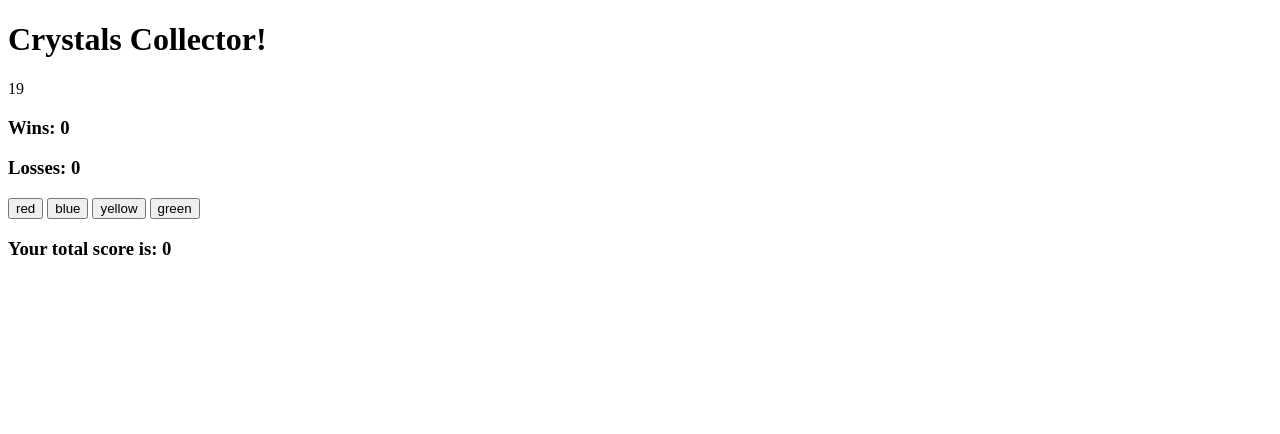
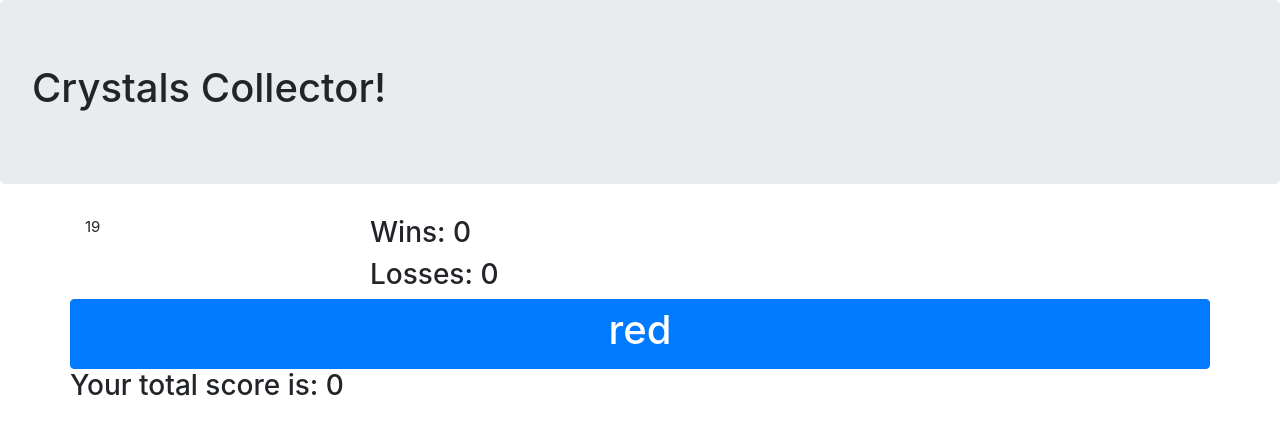
Before and after one commit to Justheretobuildstuff/unit-4-game, a plain HTML site: page index.html in a window 1280 px wide. Drawn offline with nearby package versions, Linux system fonts and the light colour scheme.

Commit message:
frame layout finishing up

```diff
--- a/assets/css/style.css
+++ b/assets/css/style.css
@@ -0,0 +1,3 @@
+#myRandomNumber {
+    font-size: 15px;
+}
--- a/assets/javascript/game.js
+++ b/assets/javascript/game.js
@@ -2,13 +2,25 @@
 var wins = 0;
 var losses = 0;
 var ourTotal = 0;
-var whatyouguessed = "";
-var chars = ["a", "b", "c", "d", "e", "f", "g", "h", "i", "j", "k",
-    "l", "m", "n", "o", "p", "q", "u", "r", "s", "t",
-    "u", "v", "w", "x", "y", "z"];
 
-    function getRandomInt(min, max) {
-        min = Math.ceil(min);
-        max = Math.floor(max);
-        return Math.floor(Math.random() * (max - min)) + min; //The maximum is exclusive and the minimum is inclusive
-      }
+
+function getRandomInt(min, max) {
+    min = Math.ceil(min);
+    max = Math.floor(max);
+    return Math.floor(Math.random() * (max - min)) + min;
+}
+
+var red = document.getElementById("red");
+var blue = document.getElementById("blue");
+var yellow = document.getElementById("yellow");
+var green = document.getElementById("green");
+
+var operatorPressed = false;
+
+    $('.game').on('click', '.number', function () {
+
+        if (operatorPressed === false) {
+            // first number
+            $('#ourTotalScore').append(this.value);
+        }
+    });
--- a/index.html
+++ b/index.html
@@ -3,17 +3,27 @@
 <html lang="en-us">
 
 <head>
+    <link rel="stylesheet" href="assets/css/reset.css">
     <script src="assets/javascript/game.js"></script>
+    <link rel="stylesheet" href="https://maxcdn.bootstrapcdn.com/bootstrap/4.0.0/css/bootstrap.min.css">
+    <link rel="stylesheet" href="assets/css/style.css">
+    <script src="https://cdnjs.cloudflare.com/ajax/libs/jquery/3.2.1/jquery.min.js"></script>
 </head>
 
 <body>
-    <div id="game">
-    <h1>
-        Crystals Collector!
-    </h1>
+    <div class="game">
+        <div class="jumbotron">
+            <h1 class="text-left">Crystals Collector!</h1>
+        </div>
+        <div class="container">
+
+            <div class="row">
+                <div class="col-3" id="myRandomNumber">
                     <script id="myRandomNumber">
                         document.write(getRandomInt(9, 120));
                     </script>
+                </div>
+                <div class="col-3">
                     <h3>Wins:
                         <script>
                             document.write(wins);
@@ -25,17 +35,20 @@
                             document.write(losses);
                         </script>
                     </h3>
-    <button type="button1">red</button>
-    <button type="button2">blue</button>
-    <button type="button3">yellow</button>
-    <button type="button4">green</button>
-    <h3>
-        Your total score is: <script id="ourTotalScore">
+                </div>
+                <div class="col-6"></div>
+                <button id="button-1" class="btn btn-primary number col-12" value="1">
+                        <h1>red</h1>
+                      </button>
+                <div class="row col-12">
+                    <h3>Your total score is:
+                        <script id="ourTotalScore">
                             document.write(ourTotal);
                         </script>
                     </h3>
-
-    </script>
+                </div>
+            </div>
+        </div>
     </div>
 </body>
 
```
Lines whose indentation alone changed are shown as unchanged.
